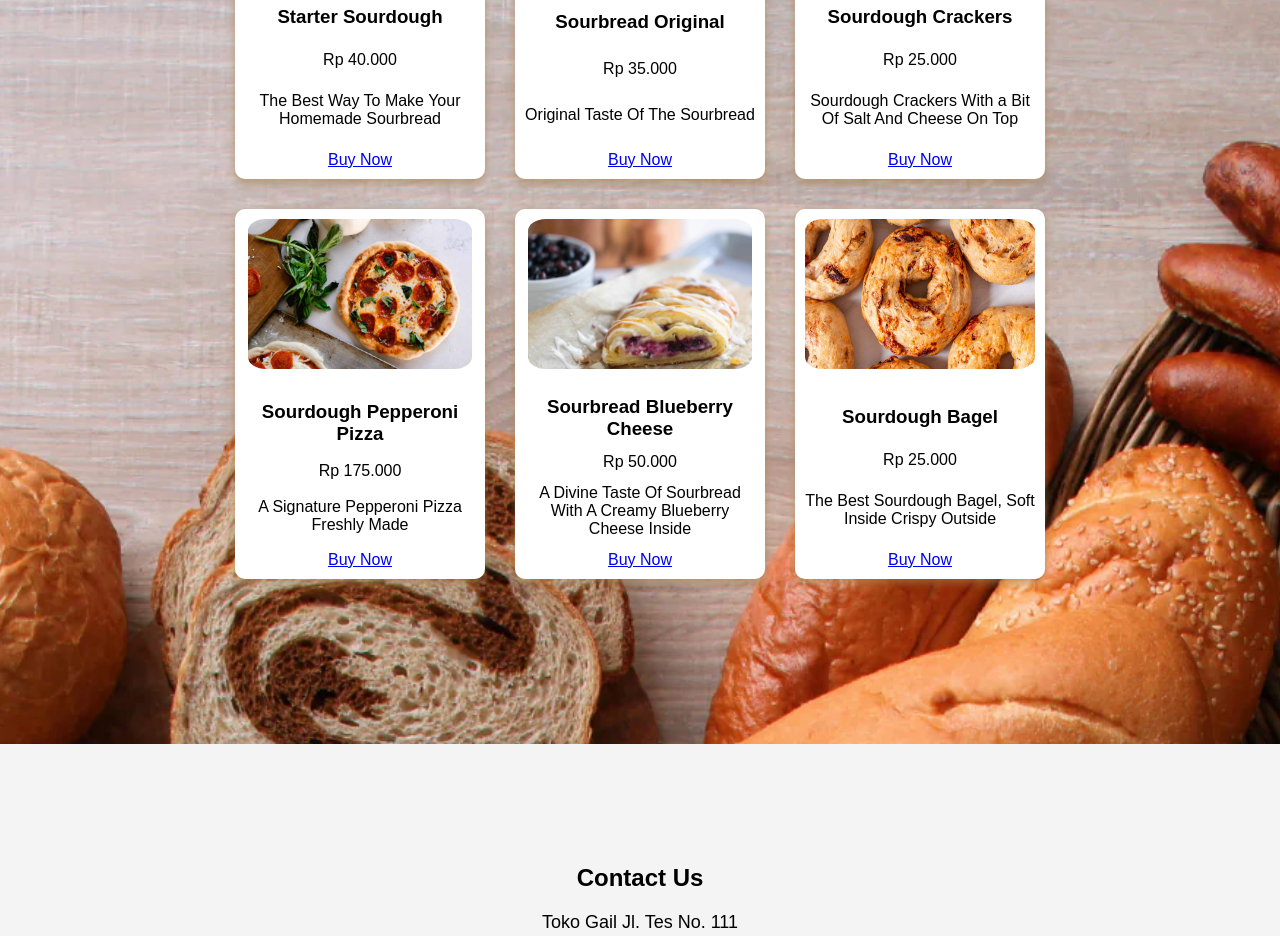
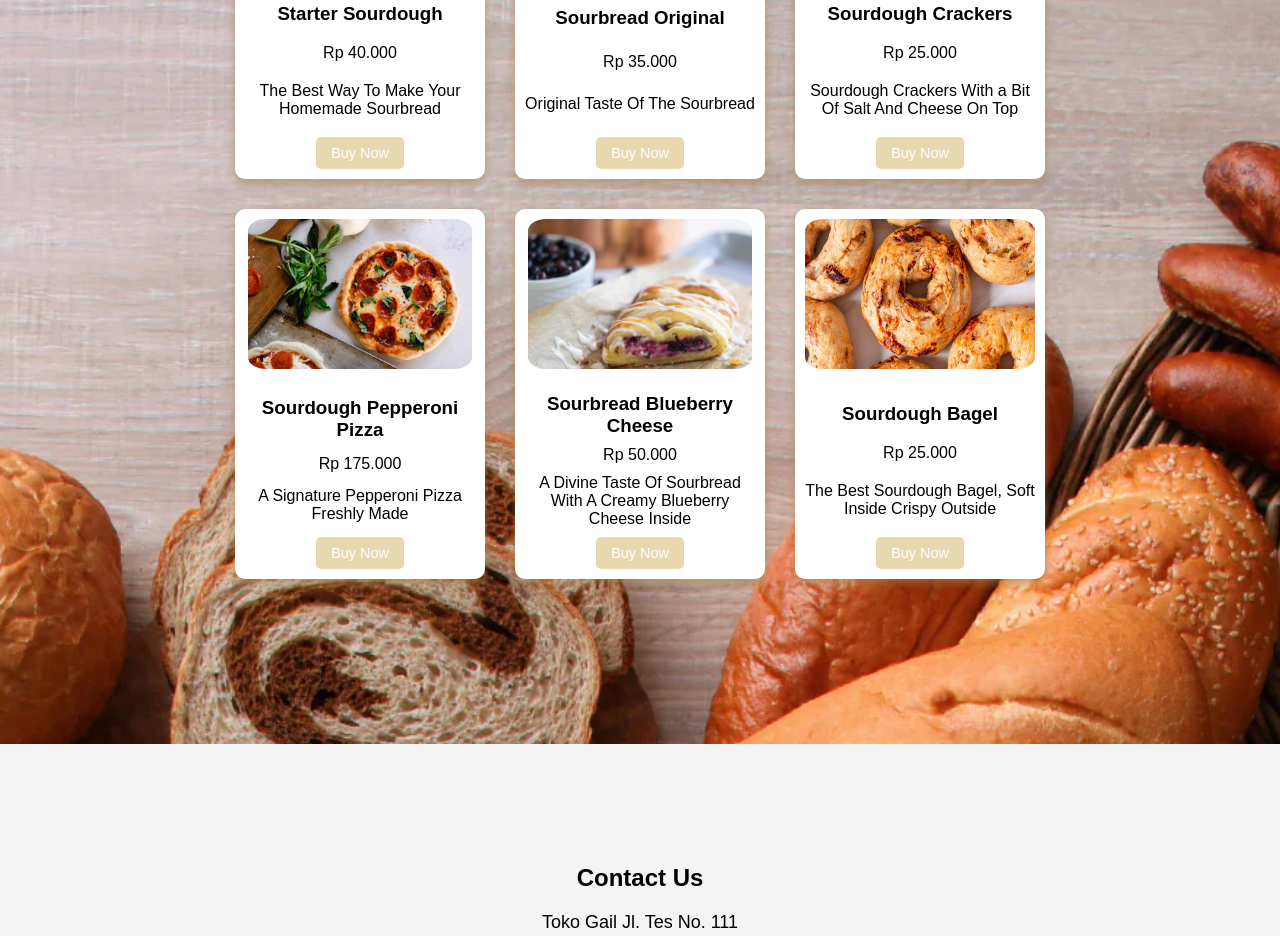
Before and after one commit to gail928/kollab, a plain HTML site: page index.html in a window 1280 px wide. Shown: the part 2026-2962 px from the top of the page. Drawn offline with Linux system fonts and the light colour scheme.

Commit message:
Update index.html

```diff
--- a/index.html
+++ b/index.html
@@ -44,7 +44,7 @@
                 <h3>Starter Sourdough</h3>
                 <p>Rp 40.000</p>
                 <p>The Best Way To Make Your Homemade Sourbread</p>
-                <a href="#" class="button">Buy Now</a>
+                <button class="btn Buy Now">Buy Now</button>
             </div>
 
             <div class="card">
@@ -54,7 +54,7 @@
                 <h3>Sourbread Original</h3>
                 <p>Rp 35.000</p>
                 <p>Original Taste Of The Sourbread</p>
-                <a href="#" class="button">Buy Now</a>
+                <button class="btn Buy Now">Buy Now</button>
             </div>
 
             <div class="card">
@@ -64,7 +64,7 @@
                 <h3>Sourdough Crackers</h3>
                 <p>Rp 25.000</p>
                 <p>Sourdough Crackers With a Bit Of Salt And Cheese On Top</p>
-                <a href="#" class="button">Buy Now</a>
+                <button class="btn Buy Now">Buy Now</button>
             </div>
 
             <div class="card">
@@ -74,7 +74,7 @@
                 <h3>Sourdough Pepperoni Pizza</h3>
                 <p>Rp 175.000</p>
                 <p>A Signature Pepperoni Pizza Freshly Made</p>
-                <a href="#" class="button">Buy Now</a>
+                <button class="btn Buy Now">Buy Now</button>
             </div>
 
             <div class="card">
@@ -84,7 +84,7 @@
                 <h3>Sourbread Blueberry Cheese</h3>
                 <p>Rp 50.000</p>
                 <p>A Divine Taste Of Sourbread With A Creamy Blueberry Cheese Inside</p>
-                <a href="#" class="button">Buy Now</a>
+                <button class="btn Buy Now">Buy Now</button>
             </div>
 
             <div class="card">
@@ -94,7 +94,7 @@
                 <h3>Sourdough Bagel</h3>
                 <p>Rp 25.000</p>
                 <p>The Best Sourdough Bagel, Soft Inside Crispy Outside</p>
-                <a href="#" class="button">Buy Now</a>
+                <button class="btn Buy Now">Buy Now</button>
             </div>
         </div>
     </section>
```
